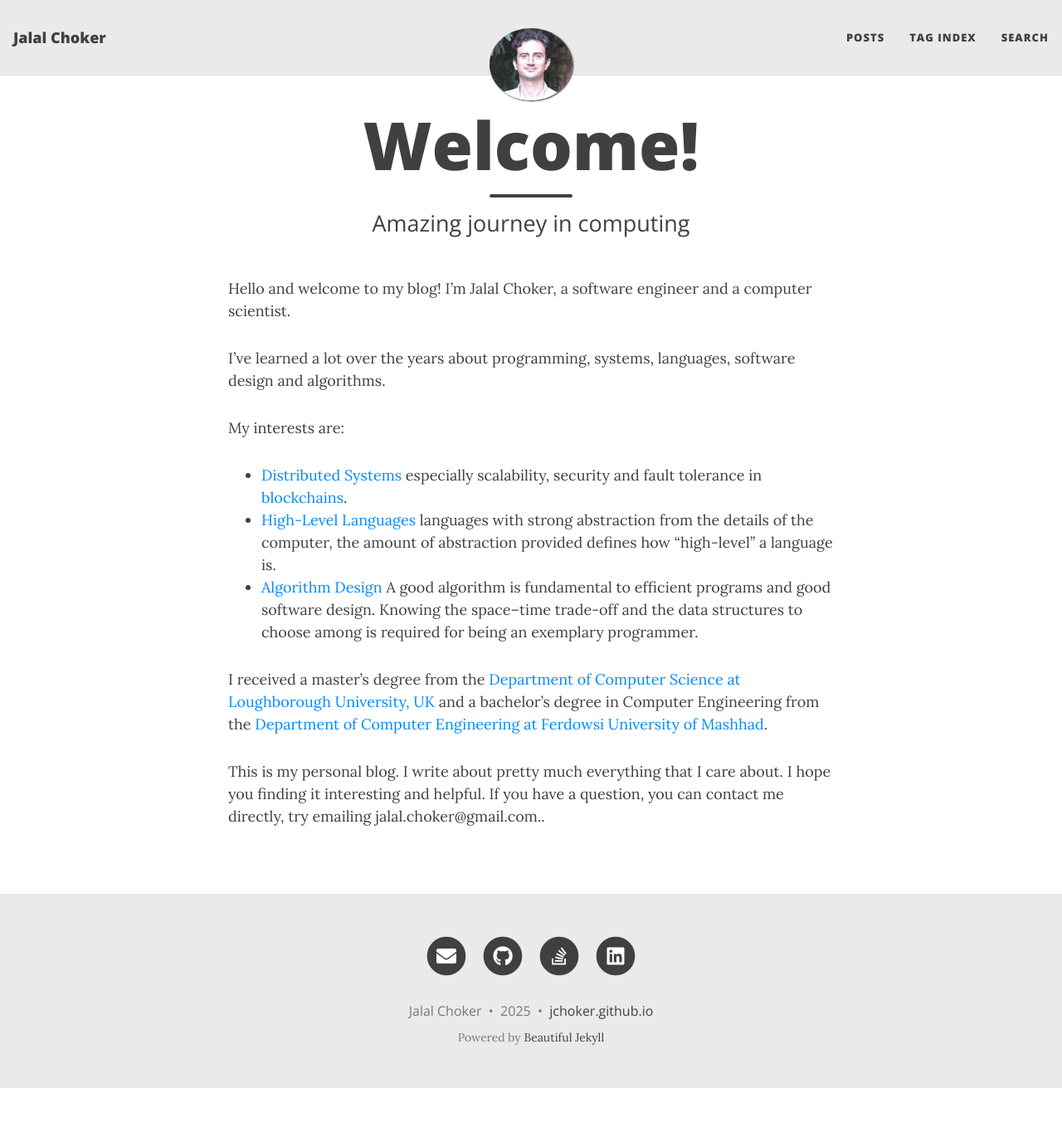
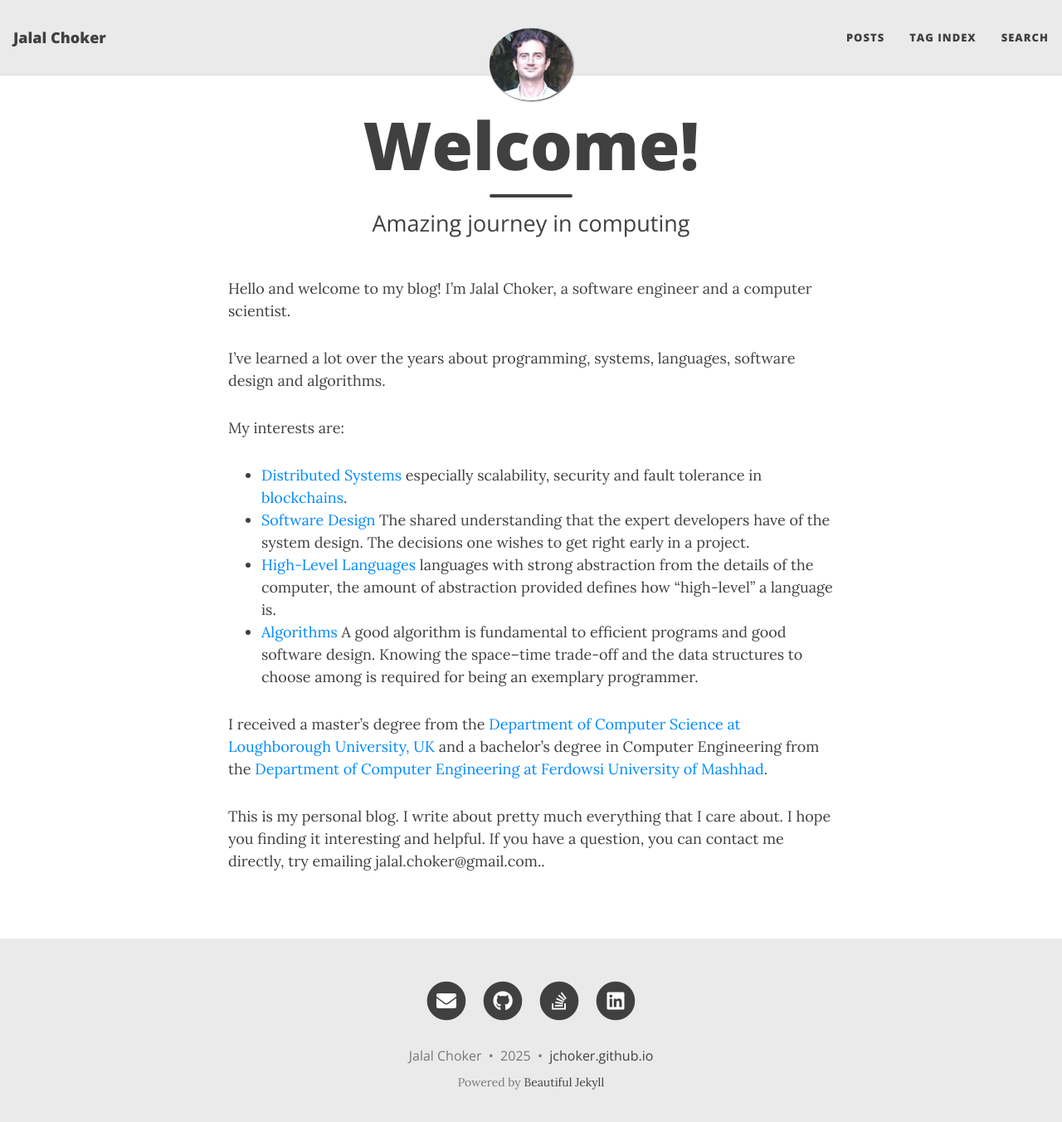
Before and after one commit to jchoker/jchoker.github.io, a Jekyll site: the page built from index.md, in a window 1280 px wide and 1365 px high. Shown: the top 1352 px of the window at 83% size. Built offline with Jekyll 4.4.1, drawn with Linux system fonts in a browser that asks for light colours; nearby versions of some CDN libraries.

Commit message:
Update index.md

```diff
--- a/index.md
+++ b/index.md
@@ -11,8 +11,9 @@ I’ve learned a lot over the years about programming, systems, languages, softw
 
 My interests are:
 * [Distributed Systems](https://www.splunk.com/en_us/blog/learn/distributed-systems.html) especially scalability, security and fault tolerance in [blockchains](https://www.ibm.com/think/topics/blockchain).
+* [Software Design](https://martinfowler.com/architecture/) The shared understanding that the expert developers have of the system design. The decisions one wishes to get right early in a project.
 * [High-Level Languages](https://isaaccomputerscience.org/topics/programming_languages) languages with strong abstraction from the details of the computer, the amount of abstraction provided defines how "high-level" a language is.
-* [Algorithm Design](https://mitpress.mit.edu/books/introduction-algorithms-third-edition/) A good algorithm is fundamental to efficient programs and good software design. Knowing the space–time trade-off and the data structures to choose among is required for being an exemplary programmer.
+* [Algorithms](https://mitpress.mit.edu/books/introduction-algorithms-third-edition/) A good algorithm is fundamental to efficient programs and good software design. Knowing the space–time trade-off and the data structures to choose among is required for being an exemplary programmer.
 
 I received a master's degree from the [Department of Computer Science at Loughborough University, UK](https://www.lboro.ac.uk/departments/compsci/) and a bachelor's degree in Computer Engineering from the [Department of Computer Engineering at Ferdowsi University of Mashhad](http://ce.um.ac.ir/index.php?lang=en).
 
```
